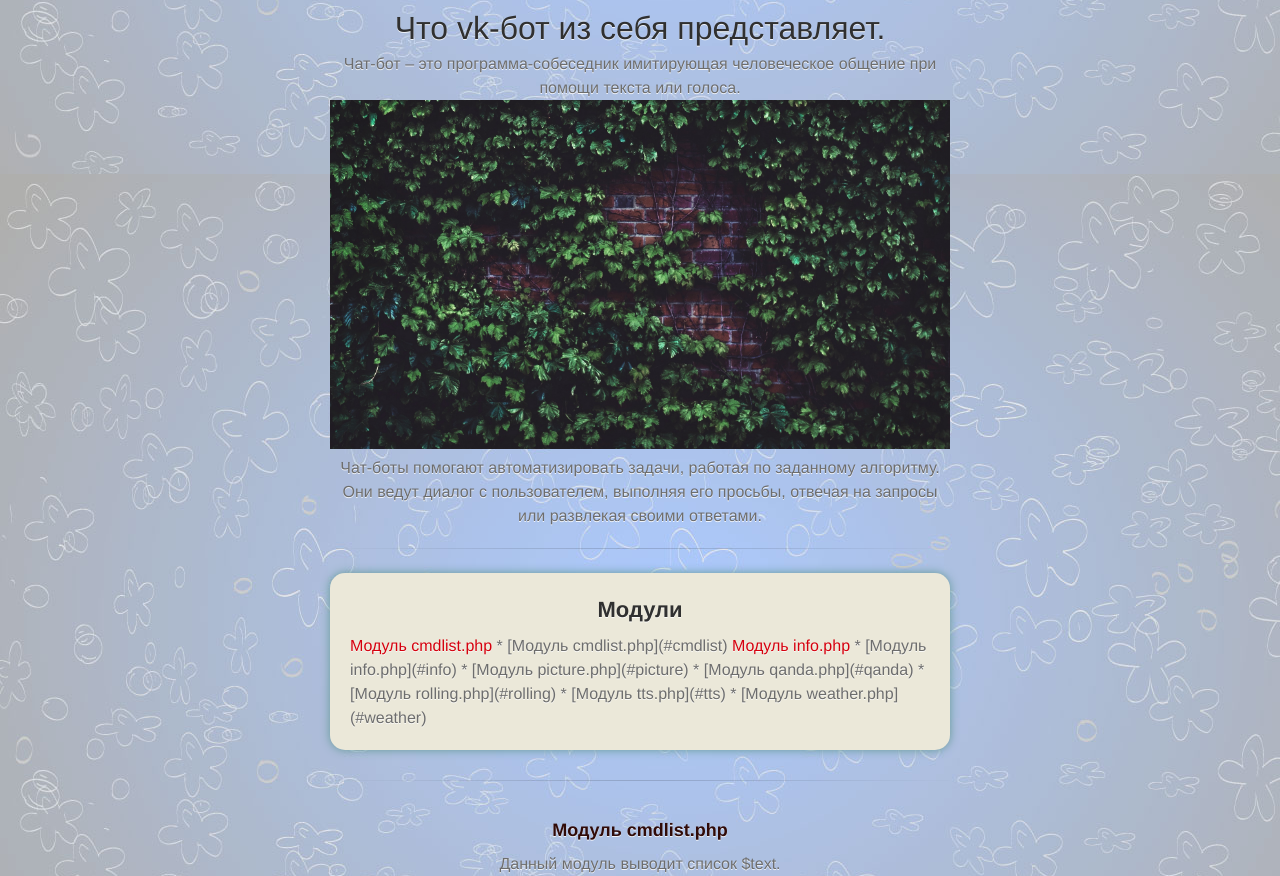
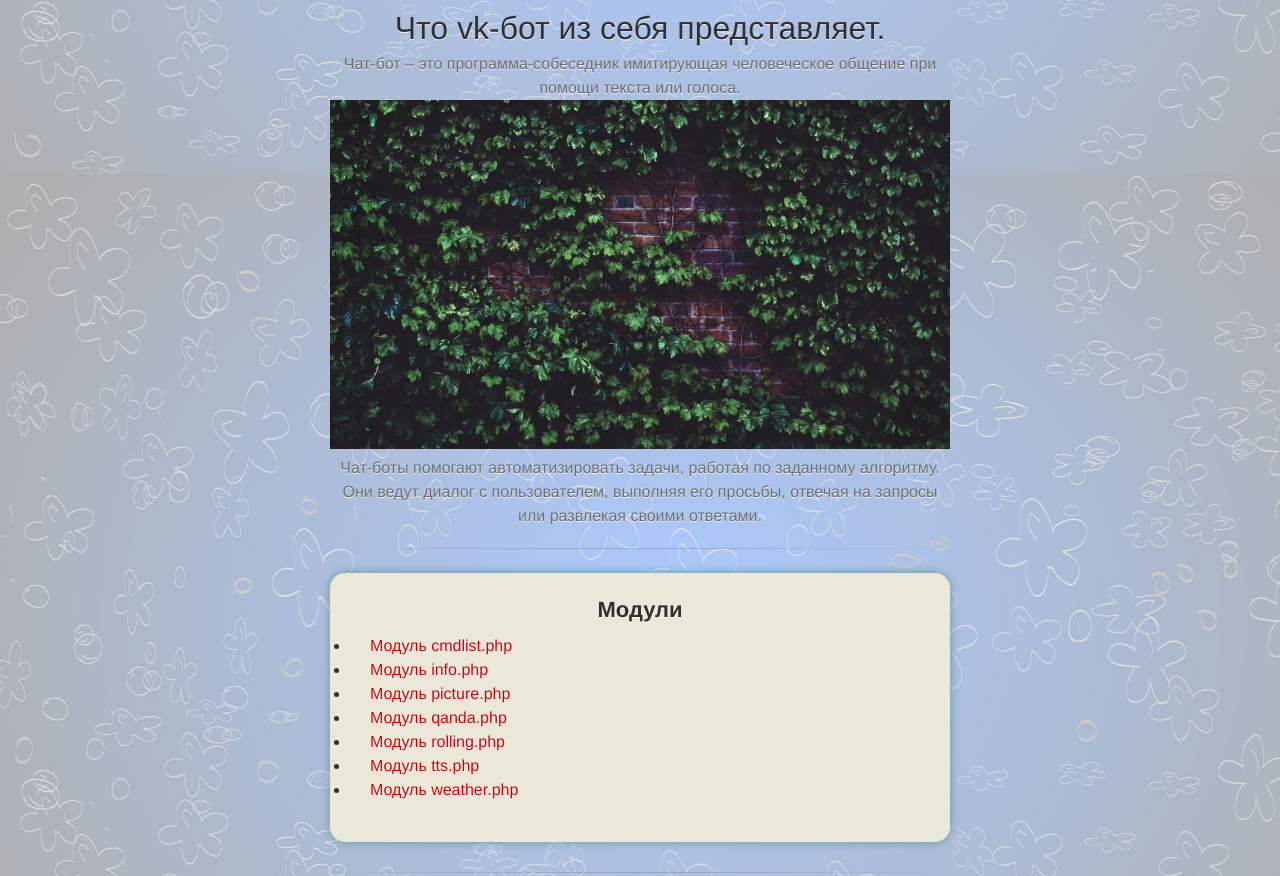
Before and after one commit to fplve/vika, a Jekyll site: the page built from index.md, in a window 1280 px wide. Shown: the part 594-1470 px from the top of the page. Built offline with Jekyll 4.4.1, drawn with Linux system fonts in a browser that asks for light colours; some web fonts are replaced; grey boxes are pictures that could not be loaded.

Commit message:
переделал список под html

```diff
--- a/_sass/jekyll-theme-tactile.scss
+++ b/_sass/jekyll-theme-tactile.scss
@@ -311,6 +311,7 @@
   list-style-position: inside;
   list-style: disc;
   padding-left: 20px;
+  color: #303030;
 }
 
 ol li {
--- a/index.md
+++ b/index.md
@@ -14,15 +14,15 @@
 
 <article>
 <h2>Модули</h2>
-<a href="#cmdlist">Модуль cmdlist.php</a>
-* [Модуль cmdlist.php](#cmdlist)
-<a href="#info">Модуль info.php</a>
-* [Модуль info.php](#info)
-* [Модуль picture.php](#picture)
-* [Модуль qanda.php](#qanda)
-* [Модуль rolling.php](#rolling)
-* [Модуль tts.php](#tts)
-* [Модуль weather.php](#weather)
+<ul>
+<li><a href="#cmdlist">Модуль cmdlist.php</a></li>
+<li><a href="#info">Модуль info.php</a></li>
+<li><a href="#picture">Модуль picture.php</a></li>
+<li><a href="#qanda">Модуль qanda.php</a></li>
+<li><a href="#rolling">Модуль rolling.php</a></li>
+<li><a href="#tts">Модуль tts.php</a></li>
+<li><a href="#weather">Модуль weather.php</a></li>
+</ul>
 </article>
 
 -------------------------
```
